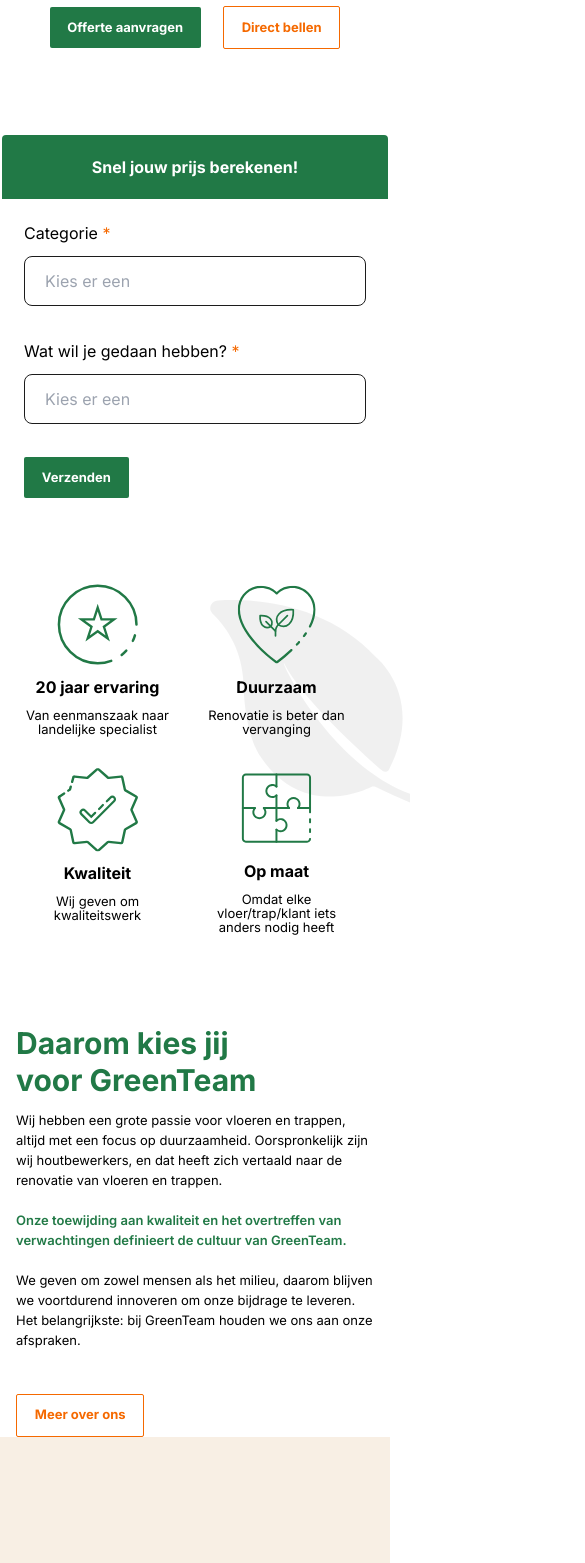
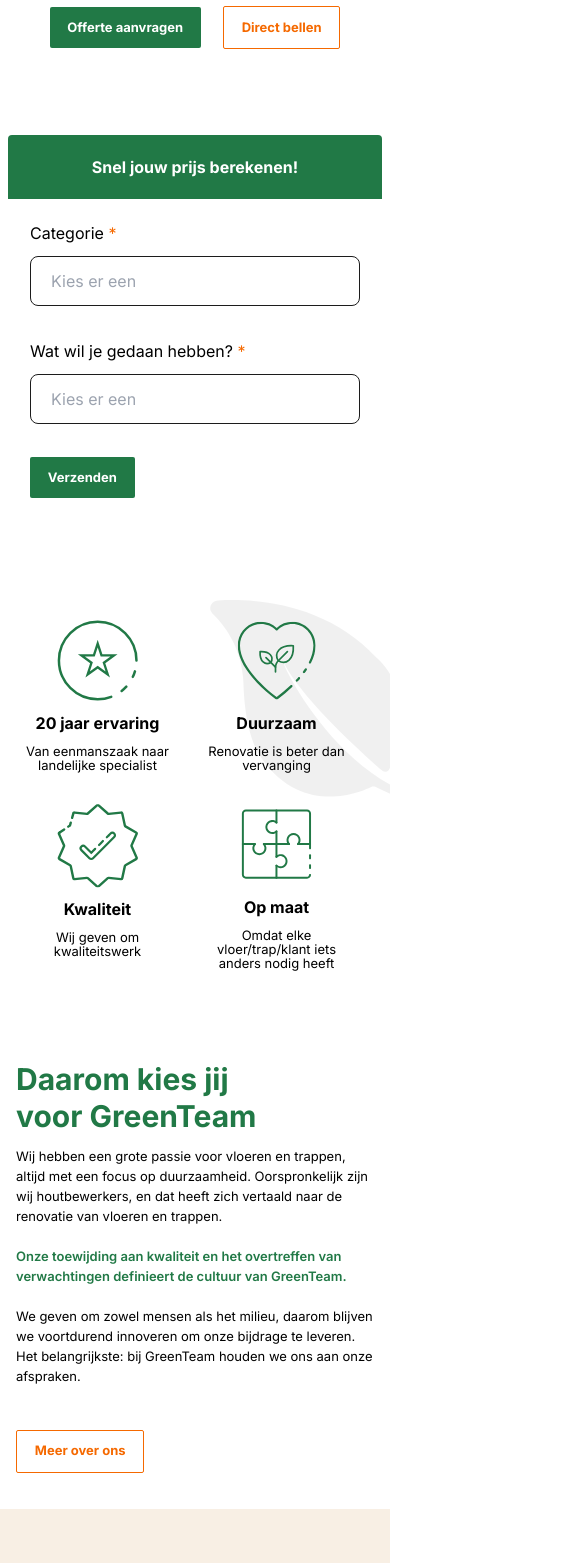
Before and after one commit to GreenTeam88/greenteam-front-end, a Next.js app: page / in a window 390 px wide. Shown: the part 340-1903 px from the top of the page, 585 px wide, since content can reach past the window. Built offline with nearby package versions, Linux system fonts and the light colour scheme.

Commit message:
home page is responsive

```diff
--- a/src/app/(root)/(routes)/_components/hero.tsx
+++ b/src/app/(root)/(routes)/_components/hero.tsx
@@ -24,18 +24,18 @@ const ParagraphSection = () => {
 
 const FormSection = () => {
   return (
-    <div className="flex rounded-[4px] relative px-2 lg:px-0  z-10 flex-col  ">
+    <div className="flex rounded-[4px] relative w-full lg:px-0  z-10 flex-col  ">
       <div className="bg-primaryDefault rounded-t-[4px] flex  items-center justify-center text-white py-[22px] w-full  ">
         <HeadlineSemibold> Snel jouw prijs berekenen!</HeadlineSemibold>
       </div>
-      <div className="bg-white w-fit flex flex-col px-[22px] gap-[33px] py-[22px]">
+      <div className="bg-white w-full flex flex-col px-[22px] gap-[33px] py-[22px]">
         <div className="flex flex-col gap-[11px]">
           <label>
             Categorie <span className="text-secondaryDefault">*</span>
           </label>
           <input
             placeholder="Kies er een"
-            className="px-[20px] w-[342px] border-black20 border rounded-lg  py-[12px] "
+            className="px-[20px] lg:w-[342px] border-black20 border rounded-lg  py-[12px] "
           ></input>
         </div>
         <div className="flex flex-col gap-[11px]">
@@ -44,7 +44,7 @@ const FormSection = () => {
           </label>
           <input
             placeholder="Kies er een"
-            className="px-[20px] w-[342px] border-black20 border rounded-lg  py-[12px] "
+            className="px-[20px] lg:w-[342px] border-black20 border rounded-lg  py-[12px] "
           ></input>
         </div>
         <PrimaryBtn>Verzenden</PrimaryBtn>
--- a/src/app/(root)/(routes)/_components/phoneNumberSection.tsx
+++ b/src/app/(root)/(routes)/_components/phoneNumberSection.tsx
@@ -3,9 +3,11 @@ import { HeadlineSemibold } from '@/components/theme/typography';
 
 export const PhoneNumberSection = () => {
   return (
-    <div className="py-16">
-      <div className="flex gap-[27px] p-5 items-center rounded-[10px] bg-lightGray border border-black20 border-opacity-20 ">
-        <HeadlineSemibold>Liever teruggebeld worden? Laat je telefoonnummer achter.</HeadlineSemibold>
+    <div className="py-16 px-7 lg:px-0">
+      <div className="flex flex-col lg:flex-row gap-[27px] p-5 items-center rounded-[10px] bg-lightGray border border-black20 border-opacity-20 ">
+        <HeadlineSemibold className="text-center lg:text-start">
+          Liever teruggebeld worden? Laat je telefoonnummer achter.
+        </HeadlineSemibold>
         <input
           className="bg-white border-black20 border-opacity-20 px-[20px] py-[12px] rounded-[8px]"
           placeholder="Telefoonnummer"
--- a/src/app/(root)/(routes)/_components/whyGreenTeam.tsx
+++ b/src/app/(root)/(routes)/_components/whyGreenTeam.tsx
@@ -62,7 +62,7 @@ const TabsSection = () => {
 
 const ParagraphSection = () => {
   return (
-    <div className="flex flex-col gap-[44px]">
+    <div className="flex flex-col  gap-[44px]">
       <div className="flex flex-col lg:w-[585px] gap-[11px]">
         <H2 className="text-primaryDefault">
           Daarom kies jij
@@ -90,7 +90,7 @@ const ParagraphSection = () => {
 
 export const WhyGreenTeam = () => {
   return (
-    <div className=" h-fit px-4 lg:px-0 lg:h-[600px] relative w-full  flex items-center lg:overflow-hidden justify-center">
+    <div className=" h-fit overflow-hidden py-9 lg:py-0 px-4 lg:px-0 lg:h-[600px] relative w-full  flex items-center lg:overflow-hidden justify-center">
       <img src="/home/leaf.svg" className="absolute top-4 max-w-[200px] lg:max-w-full -right-5 rotate-[95.81px] " />
       <div className="flex gap-[91px] flex-col lg:flex-row relative z-10">
         {/* the section contains the foor tabs */}
--- a/src/app/(root)/(routes)/page.tsx
+++ b/src/app/(root)/(routes)/page.tsx
@@ -10,7 +10,7 @@ import { WhyGreenTeam } from './_components/whyGreenTeam';
 
 export default function Home() {
   return (
-    <div className="flex flex-col relative z-0 items-center w-full">
+    <div className="flex flex-col  relative z-0 items-center w-full">
       <Hero />
       <WhyGreenTeam />
       <RatingSection />
--- a/src/app/layout.tsx
+++ b/src/app/layout.tsx
@@ -18,7 +18,7 @@ export const metadata: Metadata = {
 export default function RootLayout({ children }: { children: React.ReactNode }) {
   return (
     <html lang="en">
-      <body className={cn(inter.className, 'flex flex-col items-center')}>
+      <body className={cn(inter.className, 'flex  px-0 flex-col items-center')}>
         <Header />
         {children}
         <Footer />
--- a/src/components/layout/footer.tsx
+++ b/src/components/layout/footer.tsx
@@ -272,12 +272,15 @@ const FooterBottomSection = () => {
 
 export const Footer = () => {
   return (
-    <div className="flex bg-lightGray flex-col py-[55px]  px-[120px]  gap-[44px]">
+    <>
+      {/* footer view for desktop */}
+      <div className="hidden lg:flex bg-lightGray flex-col py-[55px]  px-[120px]  gap-[44px]">
         <FooterTopSection />
         <FooterLightBorder />
         <FooterColumns />
         <FooterLightBorder />
         <FooterBottomSection />
       </div>
+    </>
   );
 };
```
Lines whose indentation alone changed are shown as unchanged.
